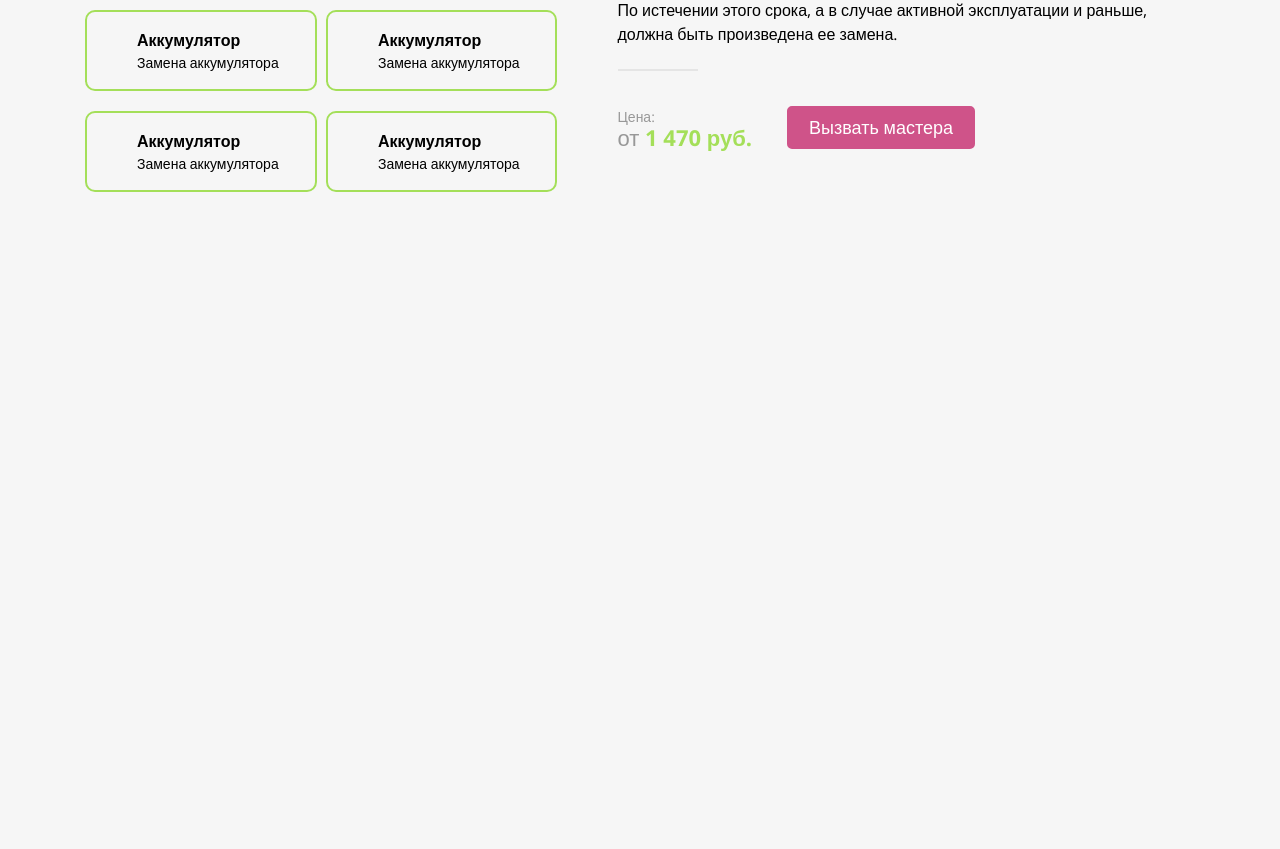
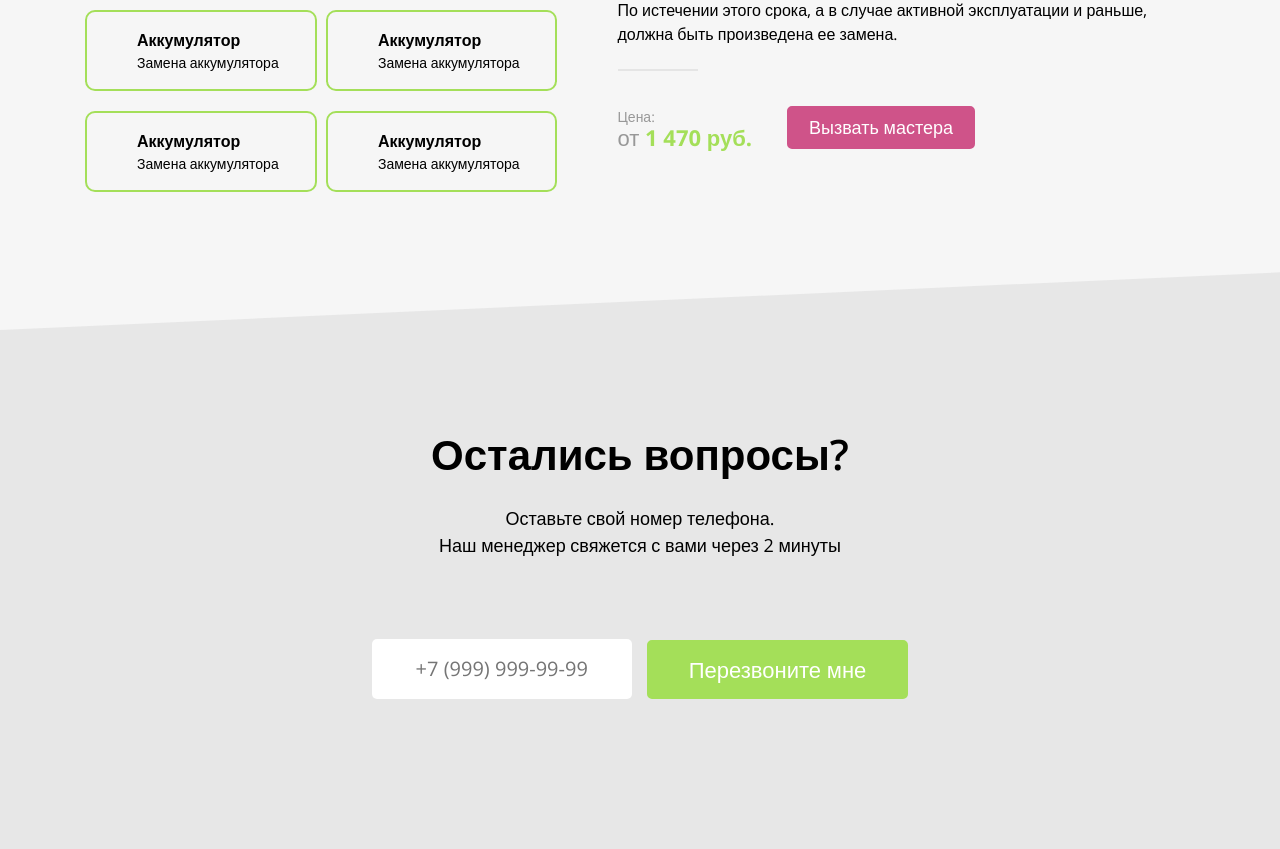
Before and after one commit to Parselian/apple-assist, a PHP site: page / in a window 1280 px wide; the page is wider, and only the part inside the window is pictured. Shown: the part 5507-6356 px from the top of that part. Before the commit the page ends 5699 px from the top of that part, so only its background shows below. Run offline with PHP 8.4, Linux system fonts and the light colour scheme.

Commit message:
finished design of faq section (without adaptive)

```diff
--- a/src/assets/css/style.css
+++ b/src/assets/css/style.css
@@ -719,3 +719,65 @@ body {
     .common__block-title {
       font-size: 16px;
       font-weight: 700; }
+
+.faq {
+  position: relative;
+  padding: 150px 0; }
+  .faq__bg {
+    position: absolute;
+    content: '';
+    top: 0;
+    right: 0;
+    bottom: 0;
+    left: 0;
+    z-index: -1;
+    background-color: #D6D6D6;
+    opacity: 0.45;
+    clip-path: polygon(0 10%, 100% 0, 100% 100%, 0% 100%); }
+  .faq__wrap {
+    position: relative;
+    display: flex;
+    flex-direction: column;
+    align-items: center; }
+  .faq__collage {
+    position: absolute;
+    z-index: -1; }
+    .faq__collage_left {
+      bottom: -90px;
+      left: -40px; }
+      .faq__collage_left-question {
+        width: 165px;
+        height: 165px;
+        fill: #FFF;
+        opacity: 0.3;
+        transform: rotate(10deg); }
+    .faq__collage_right {
+      top: -120px;
+      right: -60px; }
+      .faq__collage_right-message {
+        width: 300px;
+        height: 300px;
+        fill: #FFF;
+        opacity: 0.3; }
+  .faq__title {
+    margin-bottom: 20px;
+    font-size: 42px;
+    font-weight: 600;
+    text-align: center; }
+  .faq__subtitle {
+    margin-bottom: 80px;
+    font-size: 18px;
+    text-align: center; }
+  .faq__form-input {
+    margin-right: 15px;
+    padding: 15px 40px;
+    max-width: 260px;
+    font-size: 20px;
+    background-color: #FFF; }
+  .faq__form-button {
+    padding: 11px 40px;
+    font-size: 22px;
+    background-color: #A4DF59;
+    border-color: #A4DF59; }
+    .faq__form-button:hover {
+      color: #A4DF59; }
--- /dev/null
+++ b/src/assets/sass/_faq.scss
@@ -0,0 +1,76 @@
+.faq {
+  position: relative;
+  padding: 150px 0;
+  &__bg {
+    position: absolute;
+    content: '';
+    top: 0;
+    right: 0;
+    bottom: 0;
+    left: 0;
+    z-index: -1;
+    background-color: $alt-bg-color;
+    opacity: 0.45;
+    clip-path: polygon(0 10%, 100% 0, 100% 100%, 0% 100%);
+  }
+  &__wrap {
+    position: relative;
+    display: flex;
+    flex-direction: column;
+    align-items: center;
+  }
+  &__collage {
+    position: absolute;
+    z-index: -1;
+    &_left {
+      bottom: -90px;
+      left: -40px;
+      &-question {
+        width: 165px;
+        height: 165px;
+        fill: $alt-text-color;
+        opacity: 0.3;
+        transform: rotate(10deg);
+      }
+    }
+    &_right {
+      top: -120px;
+      right: -60px;
+      &-message {
+        width: 300px;
+        height: 300px;
+        fill: $alt-text-color;
+        opacity: 0.3;
+      }
+    }
+  }
+  &__title {
+    margin-bottom: 20px;
+    font-size: 42px;
+    font-weight: 600;
+    text-align: center;
+  }
+  &__subtitle {
+    margin-bottom: 80px;
+    font-size: 18px;
+    text-align: center;;
+  }
+  &__form {
+    &-input {
+      margin-right: 15px;
+      padding: 15px 40px;
+      max-width: 260px;
+      font-size: 20px;
+      background-color: $input-alt-bg-color;
+    }
+    &-button {
+      padding: 11px 40px;
+      font-size: 22px;
+      background-color: $accent-color;
+      border-color: $accent-color;
+      &:hover {
+        color: $accent-color;
+      }
+    }
+  }
+}
--- a/src/assets/sass/style.scss
+++ b/src/assets/sass/style.scss
@@ -110,4 +110,5 @@ body {
   @import "reviews";
   @import "steps";
   @import "common-section";
+  @import "faq";
   @import "media";
--- a/src/index.php
+++ b/src/index.php
@@ -617,5 +617,34 @@ require_once(__DIR__ . '/assets/configs/config.php');
 		</div>
 	</div>
 </section>
+
+<section class="faq">
+	<div class="faq__bg"></div>
+	<div class="container faq__wrap">
+		<div class="faq__collage faq__collage_left">
+			<svg class="faq__collage_left-question">
+				<use xlink:href="./assets/stack/sprite.svg#question"></use>
+			</svg>
+		</div>
+		<div class="faq__collage faq__collage_right">
+			<svg class="faq__collage_right-message">
+				<use xlink:href="./assets/stack/sprite.svg#chat"></use>
+			</svg>
+		</div>
+
+		<h2 class="faq__title">Остались вопросы?</h2>
+		<div class="faq__subtitle">
+			Оставьте свой номер телефона.
+			<span class="line-break"></span>
+			Наш менеджер свяжется с вами через 2 минуты
+		</div>
+		<form action="" class="faq__form">
+			<div class="form__inputs">
+				<input type="text" class="form__input faq__form-input" placeholder="+7 (999) 999-99-99">
+				<button class="callback-button form__button faq__form-button">Перезвоните мне</button>
+			</div>
+		</form>
+	</div>
+</section>
 </body>
 </html>
```
Also changed, not shown: src/assets/stack/sprite.svg, src/assets/svg/chat.svg, src/assets/svg/question.svg.
